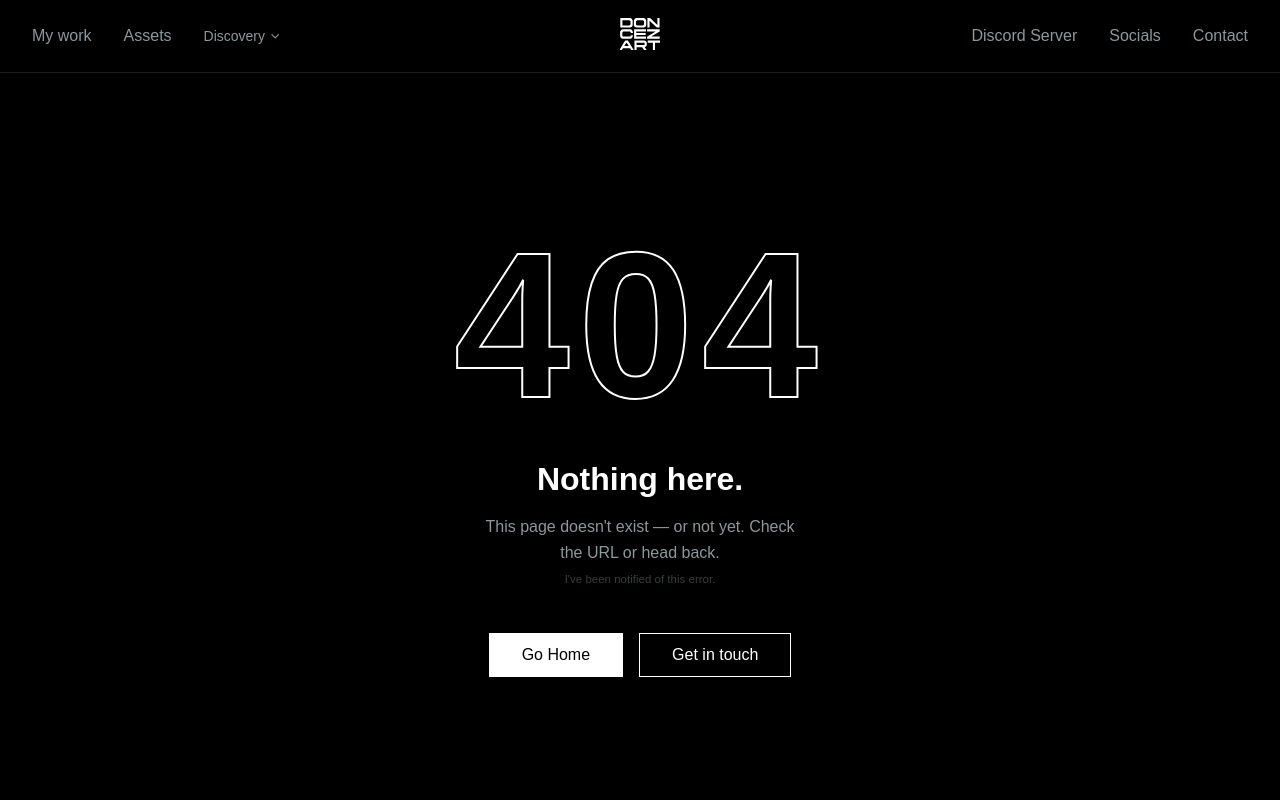
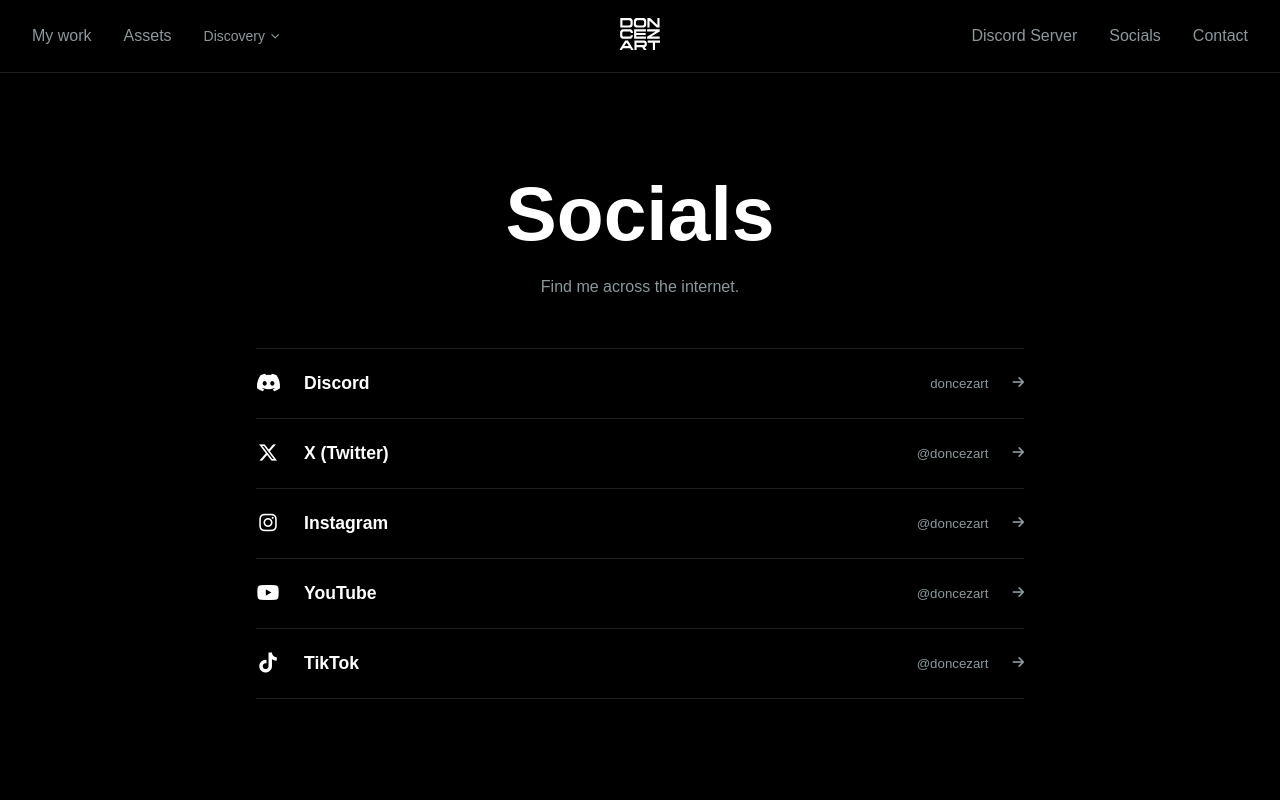
Before and after one commit to doncezart/doncezart-site, a SvelteKit app: page /socials in a window 1280 px wide. Before the commit this address had no page. Shown: the top 800 px of the page. Built offline with nearby package versions, Linux system fonts and the light colour scheme; a web font is replaced by a local one.

Commit message:
feat: add socials page

```diff
--- /dev/null
+++ b/src/routes/socials/+page.svelte
@@ -0,0 +1,85 @@
+<script>
+    import PageHeader from '$lib/components/ui/PageHeader.svelte';
+
+    const socials = [
+        { platform: 'Discord', handle: 'doncezart', href: 'https://discord.gg/aJUAyFVyqM', icon: 'fa-brands fa-discord' },
+        { platform: 'X (Twitter)', handle: '@doncezart', href: 'https://x.com/doncezart', icon: 'fa-brands fa-x-twitter' },
+        { platform: 'Instagram', handle: '@doncezart', href: 'https://instagram.com/doncezart', icon: 'fa-brands fa-instagram' },
+        { platform: 'YouTube', handle: '@doncezart', href: 'https://youtube.com/@doncezart', icon: 'fa-brands fa-youtube' },
+        { platform: 'TikTok', handle: '@doncezart', href: 'https://tiktok.com/@doncezart', icon: 'fa-brands fa-tiktok' }
+    ];
+</script>
+
+<svelte:head>
+    <title>Socials — DONCEZART</title>
+    <meta name="description" content="Find DONCEZART on social media." />
+</svelte:head>
+
+<PageHeader title="Socials" subtitle="Find me across the internet." />
+
+<ul class="socials-list">
+    {#each socials as s}
+        <li>
+            <a href={s.href} class="social-row" target="_blank" rel="noopener noreferrer">
+                <i class="{s.icon} social-icon"></i>
+                <span class="social-platform">{s.platform}</span>
+                <span class="social-handle">{s.handle}</span>
+                <i class="fa-solid fa-arrow-right social-arrow"></i>
+            </a>
+        </li>
+    {/each}
+</ul>
+
+<style>
+    .socials-list {
+        list-style: none;
+        padding: 0;
+        margin: 0 auto;
+        max-width: 48rem;
+        padding-bottom: var(--space-4xl);
+        display: flex;
+        flex-direction: column;
+    }
+
+    .social-row {
+        display: flex;
+        align-items: center;
+        gap: var(--space-lg);
+        padding: var(--space-lg) 0;
+        border-bottom: var(--border);
+        text-decoration: none;
+        transition: opacity var(--transition-fast);
+    }
+    li:first-child .social-row {
+        border-top: var(--border);
+    }
+    .social-row:hover {
+        opacity: 0.7;
+    }
+
+    .social-icon {
+        font-size: var(--text-xl);
+        color: var(--color-text-primary);
+        width: 1.5rem;
+        text-align: center;
+    }
+
+    .social-platform {
+        font-family: var(--font-display);
+        font-size: var(--text-lg);
+        font-weight: 600;
+        color: var(--color-text-primary);
+        flex: 1;
+    }
+
+    .social-handle {
+        font-family: var(--font-body);
+        font-size: var(--text-sm);
+        color: var(--color-text-secondary);
+    }
+
+    .social-arrow {
+        font-size: var(--text-sm);
+        color: var(--color-text-secondary);
+    }
+</style>
```
